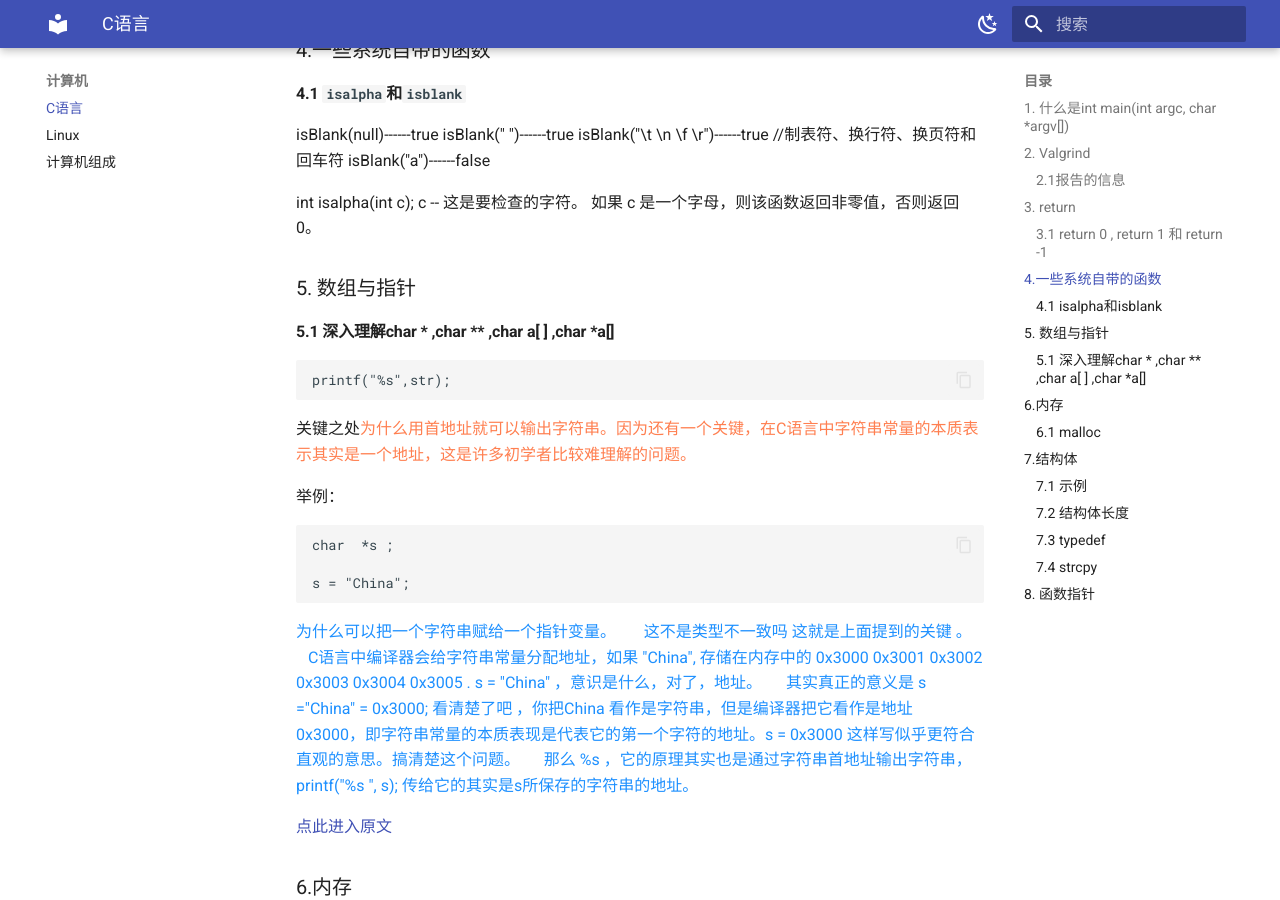
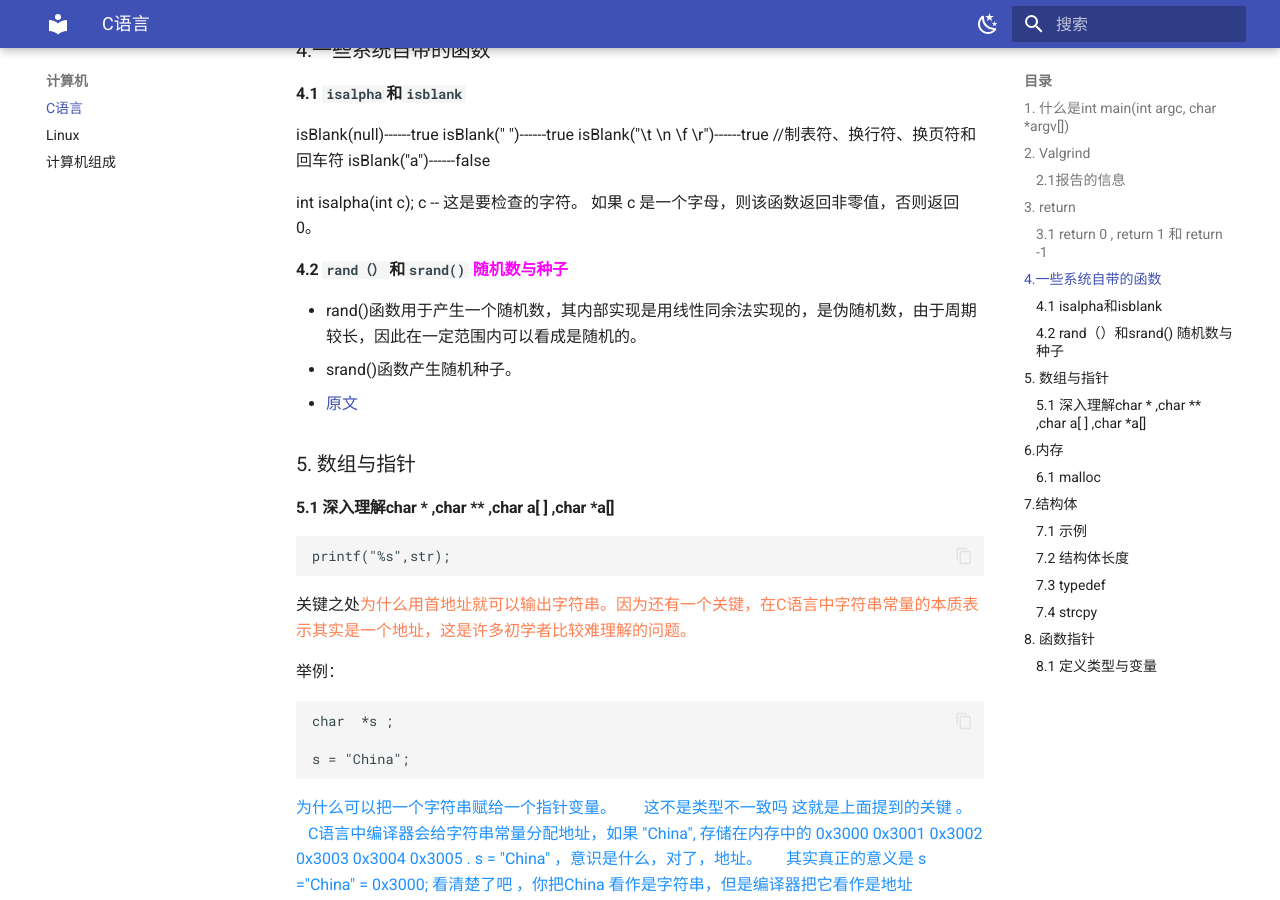
Before and after one commit to KongshanXuyu/zh-blog, an MkDocs documentation site: the page built from docs/计算机/C语言/文件.md, in a window 1280 px wide and 900 px high, scrolled down 1153 px. Built offline with MkDocs 1.6.1 and Material for MkDocs 9.7.7, drawn with Linux system fonts in a browser that asks for light colours; some of the changed text lies outside the part shown.

Commit message:
2023-12-07_21:35:56 update

```diff
--- a/docs/计算机/C语言/文件.md
+++ b/docs/计算机/C语言/文件.md
@@ -43,6 +43,12 @@ isBlank("\t \n \f \r")------true      //制表符、换行符、换页符和回
 isBlank("a")------false
 
 int isalpha(int c);      c -- 这是要检查的字符。  如果 c 是一个字母，则该函数返回非零值，否则返回 0。
+
+#### 4.2 `rand（）`和`srand()` <font color=Fuchsia>随机数与种子</font>
+
+- rand()函数用于产生一个随机数，其内部实现是用线性同余法实现的，是伪随机数，由于周期较长，因此在一定范围内可以看成是随机的。
+- srand()函数产生随机种子。
+- [原文](https://blog.csdn.net/qq_43516928/article/details/118864806)
 
 ### 5. 数组与指针
 
@@ -182,3 +188,9 @@ str3: copy successful
 ### 8. 函数指针
 
 [原文](https://blog.csdn.net/qq_27825451/article/details/103081289 "比c简单且能看懂")
+
+#### 8.1 定义类型与变量
+
+- <font color=Chartreuse>指针函数：        int *p(int, int) 里面的 * 是和前面的 int 在一起的，表示返回值类型是 int*</font>
+
+- <font color=Crimson>函数指针：定义一个指向函数的指针变量</font>
```
